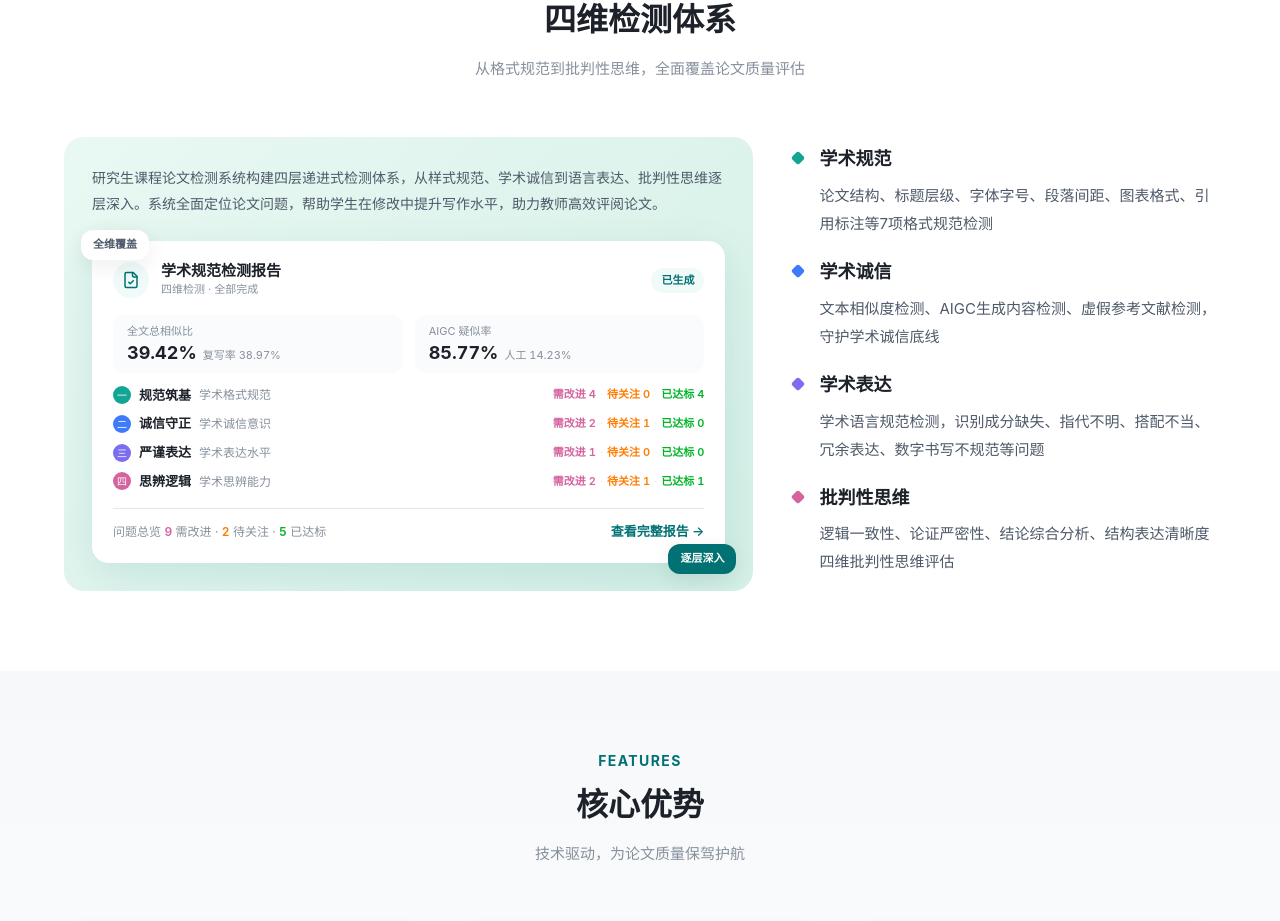
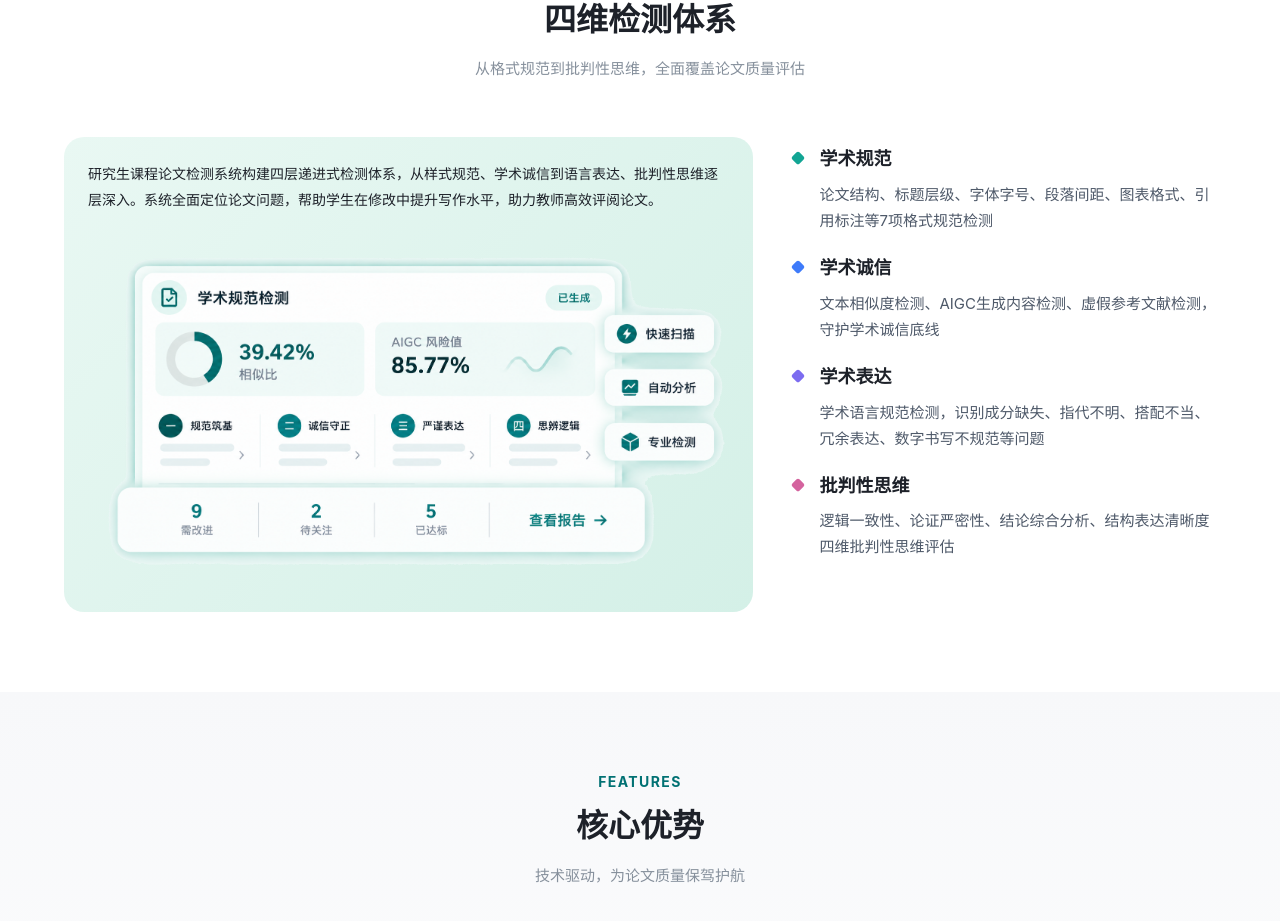
Before and after one commit to Bruce-Liang02/personal-detection-site, a React (Vite) app in the folder web/: page / in a window 1280 px wide. Shown: the part 775-1696 px from the top of the page. Built offline with nearby package versions, Linux system fonts and the light colour scheme; grey boxes are pictures that could not be loaded.

Commit message:
v1.3.1: 首页四维检测体系报告面板改版
- 左侧报告面板替换为新样式：环形相似比图 + AIGC风险值波浪图 + 四维检测行 + 底部统计栏
- 右侧浮动标签改为：快速扫描、自动分析、专业检测

```diff
--- a/web/src/pages/public/LandingPage.tsx
+++ b/web/src/pages/public/LandingPage.tsx
@@ -338,67 +338,19 @@ export default function LandingPage() {
             <h2 className="text-[32px] font-black text-ink mb-3">四维检测体系</h2>
             <p className="text-ink-3 text-[15px]">从格式规范到批判性思维，全面覆盖论文质量评估</p>
           </div>
-          {/* 官网「了解我们的检测产品」同款比例再放宽：左图 62% / 右文 38% */}
-          <div className="grid lg:grid-cols-[62fr_38fr] gap-10 items-start">
-            {/* 左：绿色简介卡 + 宽幅检测报告视觉 */}
-            <div className="rounded-2xl p-7 relative overflow-hidden" style={{ background: 'linear-gradient(135deg, #e9f8f3 0%, #d4f0e7 100%)' }}>
-              <p className="text-[14px] leading-[26px] text-ink-2">
+          {/* 官网「了解我们的检测产品」同款比例再放宽：左图 62% / 右文 38%；左卡与右栏等高 */}
+          <div className="grid lg:grid-cols-[62fr_38fr] gap-10">
+            {/* 左：绿色简介卡 + 检测报告视觉（flex-1 填满剩余高度，图片按比例自适应） */}
+            <div className="rounded-2xl p-6 relative overflow-hidden flex flex-col" style={{ background: 'linear-gradient(135deg, #e9f8f3 0%, #d4f0e7 100%)' }}>
+              <p className="text-[14px] leading-[26px] text-ink">
                 研究生课程论文检测系统构建四层递进式检测体系，从样式规范、学术诚信到语言表达、批判性思维逐层深入。系统全面定位论文问题，帮助学生在修改中提升写作水平，助力教师高效评阅论文。
               </p>
-              <div className="mt-6 relative rounded-xl bg-white border border-white shadow-[0_12px_40px_rgba(1,113,115,0.12)] p-5 overflow-visible">
-                <div className="relative">
-                  <div className="flex items-center justify-between mb-4">
-                    <div className="flex items-center gap-3">
-                      <span className="w-9 h-9 rounded-full bg-brand-soft flex items-center justify-center">
-                        <FileCheck size={18} className="text-brand-700" />
-                      </span>
-                      <div>
-                        <p className="text-[15px] font-bold text-ink leading-tight">学术规范检测报告</p>
-                        <p className="text-[11px] text-ink-3">四维检测 · 全部完成</p>
-                      </div>
-                    </div>
-                    <span className="px-2.5 py-1 rounded-full bg-brand-soft text-[11px] font-semibold text-brand-700">已生成</span>
-                  </div>
-                  {/* 核心指标速览（参照报告 demo） */}
-                  <div className="grid grid-cols-2 gap-3 mb-3">
-                    <div className="rounded-lg bg-line-lighter/60 px-3.5 py-2">
-                      <p className="text-[11px] text-ink-3 mb-0.5">全文总相似比</p>
-                      <p className="text-[18px] font-bold text-ink tnum leading-tight">39.42%<span className="text-[11px] font-normal text-ink-3 ml-1.5">复写率 38.97%</span></p>
-                    </div>
-                    <div className="rounded-lg bg-line-lighter/60 px-3.5 py-2">
-                      <p className="text-[11px] text-ink-3 mb-0.5">AIGC 疑似率</p>
-                      <p className="text-[18px] font-bold text-ink tnum leading-tight">85.77%<span className="text-[11px] font-normal text-ink-3 ml-1.5">人工 14.23%</span></p>
-                    </div>
-                  </div>
-                  {/* 四维结论（维度计数，不以分数呈现） */}
-                  <div className="space-y-2">
-                    {REPORT_ROWS.map(r => (
-                      <div key={r.no} className="flex items-center gap-2">
-                        <span className="w-[18px] h-[18px] rounded-full text-white text-[10px] leading-[18px] text-center shrink-0" style={{ background: r.color }}>{r.no}</span>
-                        <span className="text-[13px] font-bold text-ink shrink-0">{r.alias}</span>
-                        <span className="text-[12px] text-ink-3 truncate">{r.title}</span>
-                        <span className="ml-auto shrink-0 text-[11px] text-ink-3 tnum">
-                          <span className="text-[#D4639E] font-semibold">需改进 {r.fix}</span>
-                          <span className="mx-1 text-line">·</span>
-                          <span className="text-[#ff7d00] font-semibold">待关注 {r.watch}</span>
-                          <span className="mx-1 text-line">·</span>
-                          <span className="text-success font-semibold">已达标 {r.pass}</span>
-                        </span>
-                      </div>
-                    ))}
-                  </div>
-                  <div className="flex items-center justify-between border-t border-line mt-4 pt-3">
-                    <p className="text-[12px] text-ink-3">问题总览 <span className="text-[#D4639E] font-semibold tnum">9</span> 需改进 · <span className="text-[#ff7d00] font-semibold tnum">2</span> 待关注 · <span className="text-success font-semibold tnum">5</span> 已达标</p>
-                    <a href="/report-demo.html" target="_blank" rel="noopener noreferrer" className="text-[13px] font-semibold text-brand-700 hover:text-brand transition-colors shrink-0">查看完整报告 →</a>
-                  </div>
-                </div>
-                {/* 浮动徽章（仅压面板两角，不遮内容） */}
-                <span className="absolute -left-3 -top-3 px-3 py-1.5 rounded-lg bg-white shadow-md text-[11px] font-semibold text-ink-2">全维覆盖</span>
-                <span className="absolute -right-3 -bottom-3 px-3 py-1.5 rounded-lg bg-brand-700 shadow-md text-[11px] font-semibold text-white">逐层深入</span>
+              <div className="mt-6 flex-1 min-h-0 flex items-center justify-center">
+                <img src="/detection-system.png" alt="学术规范检测报告" className="max-h-full max-w-full w-auto h-auto" />
               </div>
             </div>
 
-            {/* 右：四层要点（高度不超过左侧卡片） */}
+            {/* 右：四层要点 */}
             <div className="lg:pt-2">
               <div className="space-y-5">
                 {LAYERS.map((l, i) => {
@@ -408,7 +360,7 @@ export default function LandingPage() {
                       <span className="mt-[8px] w-2.5 h-2.5 rotate-45 rounded-[2px] shrink-0" style={{ background: l.color }} />
                       <div className="min-w-0">
                         <p className="font-bold text-[18px] text-ink mb-2">{l.title}</p>
-                        <p className="text-[15px] text-ink-2 leading-[28px]">{l.desc}</p>
+                        <p className="text-[15px] text-ink-2 leading-[26px]">{l.desc}</p>
                       </div>
                     </div>
                   )
```
Also changed, not shown: web/public/detection-system.png (added).
